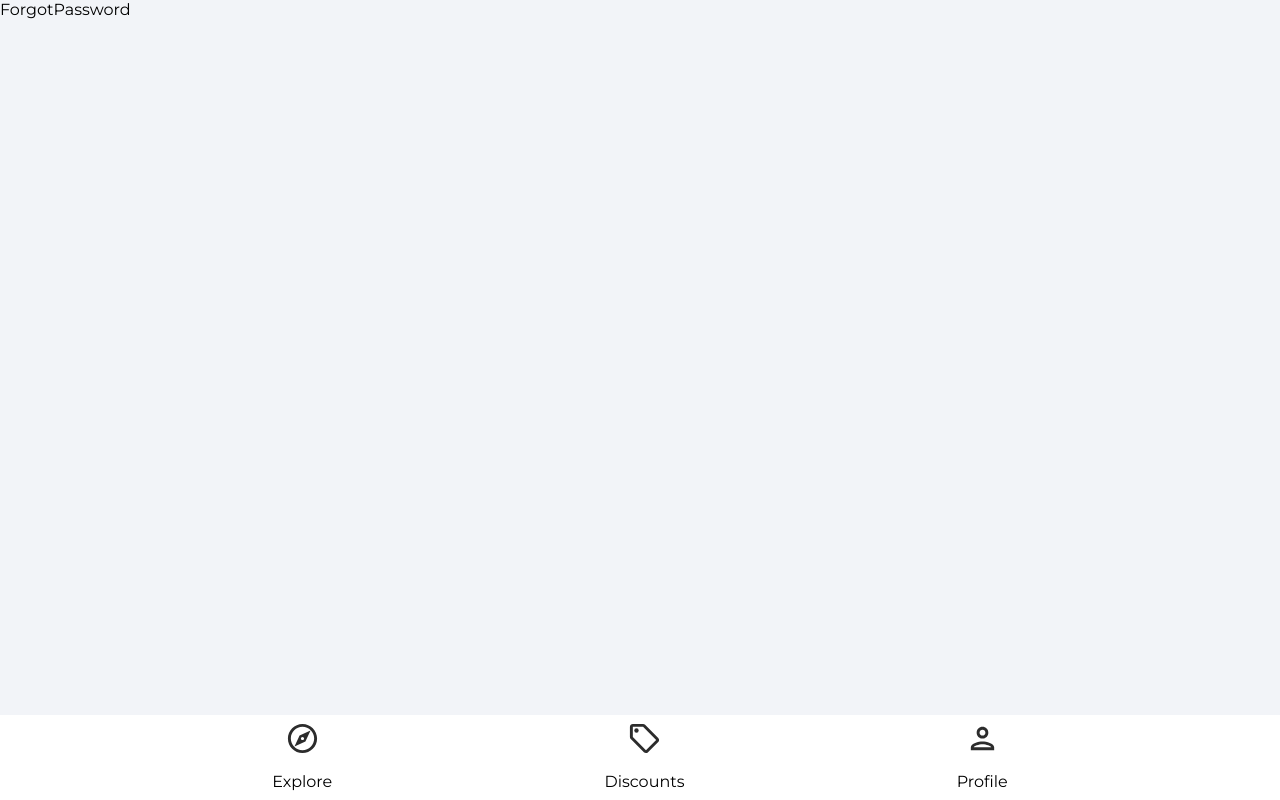
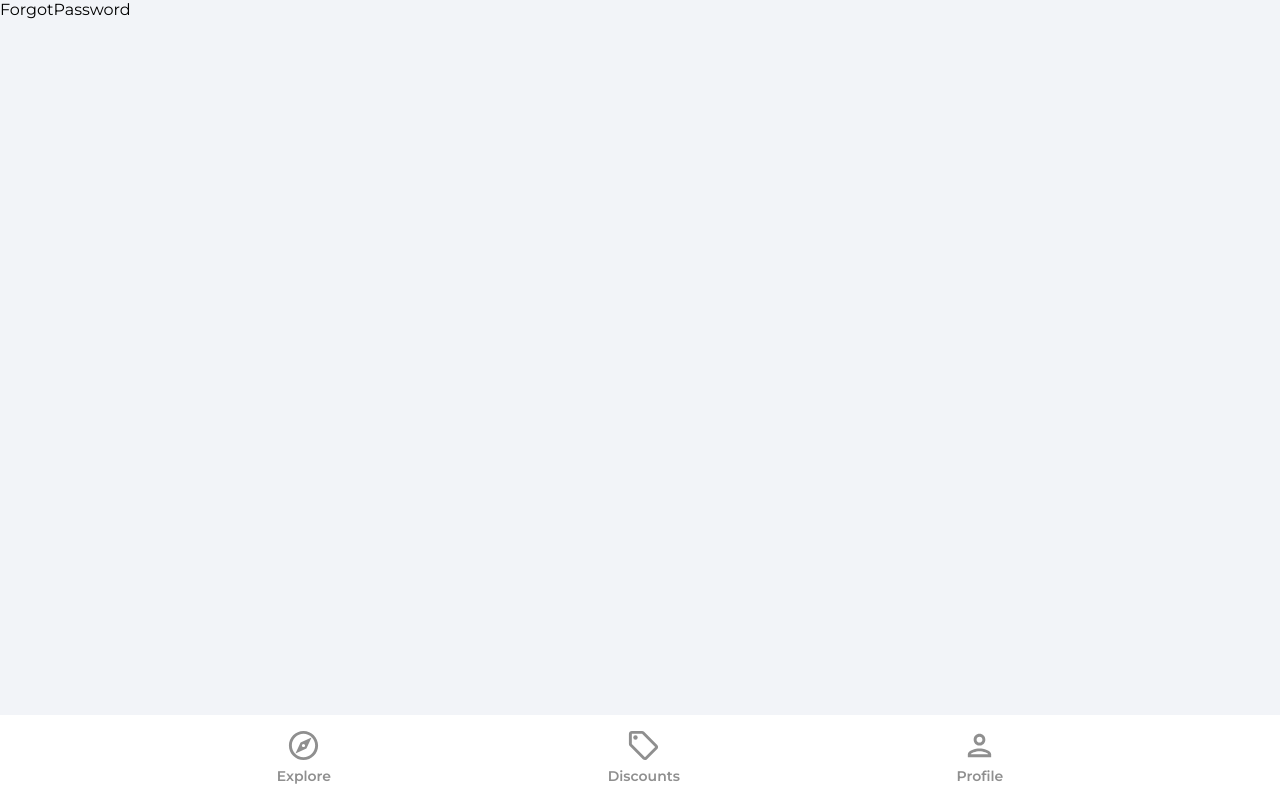
Before and after one commit to sestok/marketplace-app, a React (Create React App) app: page /forgot in a window 1280 px wide. Built offline with nearby package versions, Linux system fonts and the light colour scheme.

Commit message:
Fixing navbar items

```diff
--- a/src/App.js
+++ b/src/App.js
@@ -14,7 +14,7 @@ function App() {
       <Router>
         <Routes>
           <Route path='/' element={<Explore />} />
-          <Route path='/offers' element={<Offers />} />
+          <Route path='/discounts' element={<Offers />} />
           <Route path='/profile' element={<SignIn />} />
           <Route path='/sign-in' element={<SignUp />} />
           <Route path='/forgot' element={<ForgotPassword />} />
--- a/src/components/Navbar.jsx
+++ b/src/components/Navbar.jsx
@@ -8,21 +8,63 @@ function Navbar() {
   const navigate = useNavigate()
   const location = useLocation()
 
+  const pathMatchRoute = (route) => {
+    if (route === location.pathname) {
+      return true
+    }
+  }
+
   return (
     <footer className='navbar'>
       <nav className='navbarNav'>
         <ul className='navbarListItems'>
           <li className='navbarListItem' onClick={() => navigate('/')}>
-            <ExploreIcon fill='#2c2c2c' width='35px' height='35px' />
-            <p>Explore</p>
+            <ExploreIcon
+              fill={pathMatchRoute('/') ? '#2c2c2c' : '#8f8f8f'}
+              width='35px'
+              height='35px'
+            />
+            <p
+              className={
+                pathMatchRoute('/')
+                  ? 'navbarListItemNameActive'
+                  : 'navbarListItemName'
+              }
+            >
+              Explore
+            </p>
           </li>
-          <li className='navbarListItem' onClick={() => navigate('/offers')}>
-            <OfferIcon fill='#2c2c2c' width='35px' height='35px' />
-            <p>Discounts</p>
+          <li className='navbarListItem' onClick={() => navigate('/discounts')}>
+            <OfferIcon
+              fill={pathMatchRoute('/discounts') ? '#2c2c2c' : '#8f8f8f'}
+              width='35px'
+              height='35px'
+            />
+            <p
+              className={
+                pathMatchRoute('/discounts')
+                  ? 'navbarListItemNameActive'
+                  : 'navbarListItemName'
+              }
+            >
+              Discounts
+            </p>
           </li>
           <li className='navbarListItem' onClick={() => navigate('/profile')}>
-            <PersonIcon fill='#2c2c2c' width='35px' height='35px' />
-            <p>Profile</p>
+            <PersonIcon
+              fill={pathMatchRoute('/profile') ? '#2c2c2c' : '#8f8f8f'}
+              width='35px'
+              height='35px'
+            />
+            <p
+              className={
+                pathMatchRoute('/profile')
+                  ? 'navbarListItemNameActive'
+                  : 'navbarListItemName'
+              }
+            >
+              Profile
+            </p>
           </li>
         </ul>
       </nav>
```
